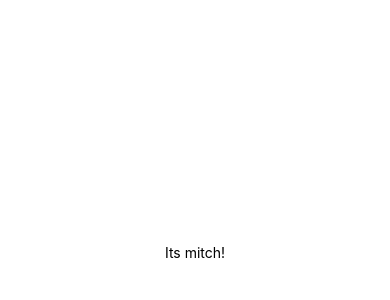
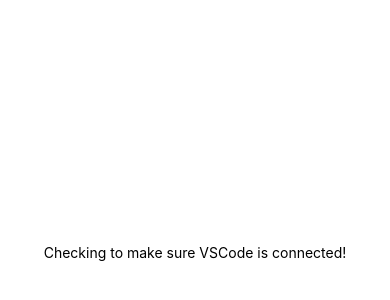
Before and after one commit to torigardner/Kiwi, a React Native app: screen / in a window 390 px wide. Shown: the part 170-470 px from the top of the page. Built offline with nearby package versions, Linux system fonts and the light colour scheme.

Commit message:
Checking to ensure VSCode is connected.

```diff
--- a/App.js
+++ b/App.js
@@ -4,7 +4,7 @@
 export default function App() {
   return (
     <View style={styles.container}>
-      <Text>Its mitch!</Text>
+      <Text>Checking to make sure VSCode is connected!</Text>
       <StatusBar style="auto" />
     </View>
   );
```
